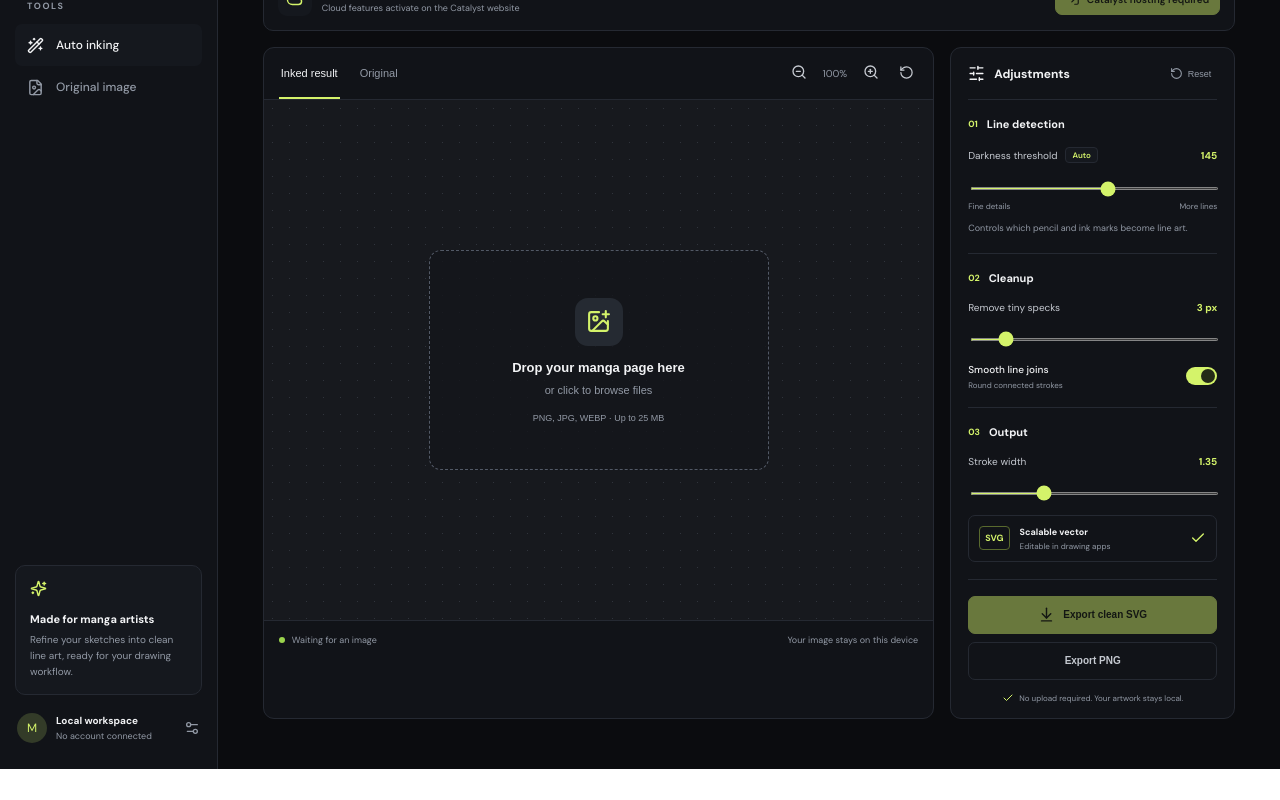
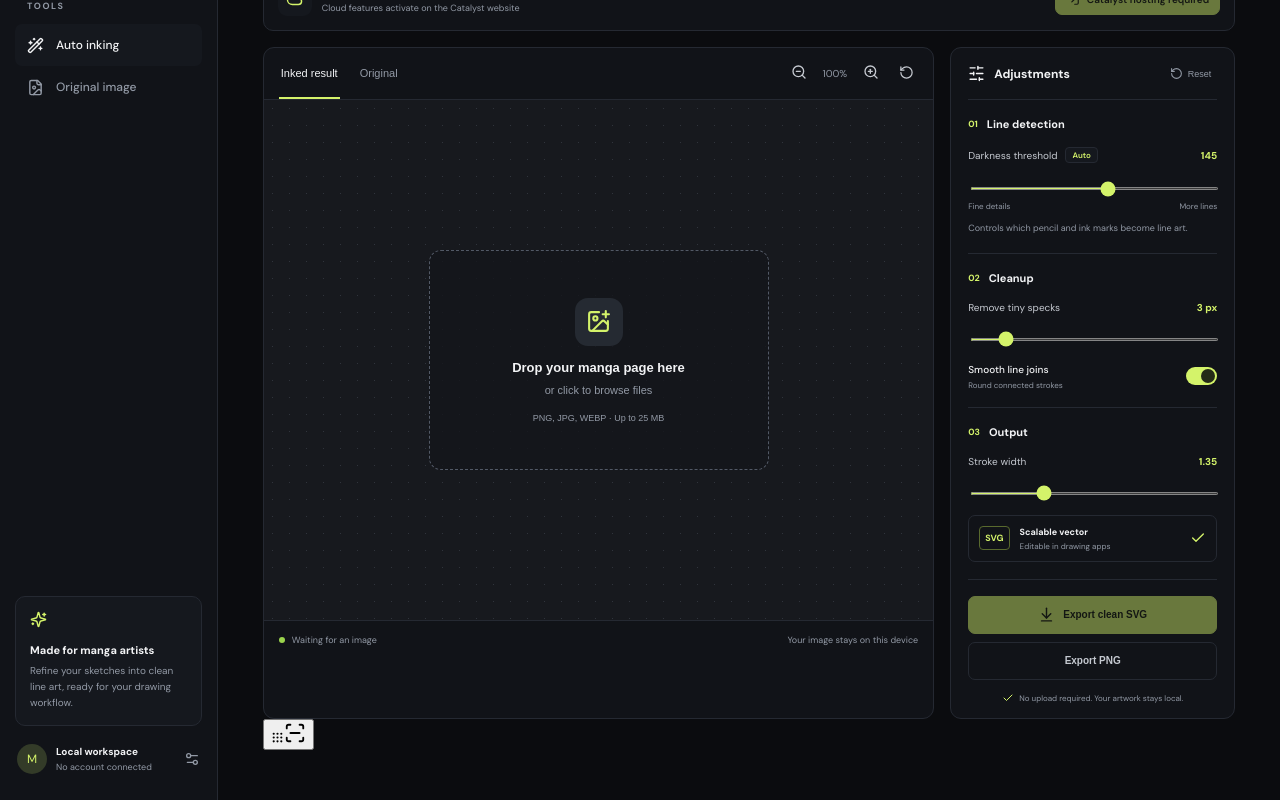
Before and after one commit to rohit42i/-mangaink, a React (Vite) app: page / in a window 1280 px wide. Shown: the part 239-1039 px from the top of the page. Before the commit the page ends 1008 px from the top, so only its background shows below. Built offline with nearby package versions, Linux system fonts and the light colour scheme.

Commit message:
Mount floating quick tools outside artwork canvas

```diff
--- a/src/App.jsx
+++ b/src/App.jsx
@@ -1,6 +1,7 @@
 import React,{useCallback,useEffect,useRef,useState}from'react';
 import{ArrowDownToLine,Check,ChevronDown,CircleHelp,FileImage,FolderOpen,Layers,Moon,RotateCcw,ScanLine,Settings2,SlidersHorizontal,Sun,Upload,ZoomIn,ZoomOut,ImagePlus,Sparkles,WandSparkles,ScanSearch}from'lucide-react';
 import CatalystWorkspace from './components/CatalystWorkspace.jsx';
+import FloatingTools from './components/FloatingTools.jsx';
 import { otsu, trace } from './lib/imageProcessing.js';
 const clamp=(v,a,b)=>Math.max(a,Math.min(b,v));
 export default function App(){const[input,setInput]=useState(null),[result,setResult]=useState(null),[threshold,setThreshold]=useState(145),[speck,setSpeck]=useState(3),[stroke,setStroke]=useState(1.35),[smooth,setSmooth]=useState(true),[view,setView]=useState('ink'),[dark,setDark]=useState(true),[zoom,setZoom]=useState(1),[busy,setBusy]=useState(false),[error,setError]=useState('');const ref=useRef(null),imgRef=useRef(null);
@@ -21,4 +22,4 @@ return <div className={'app '+(dark?'dark':'light')}><header className="topbar">
 <div className="setting"><div className="section-title"><em>02</em><b>Cleanup</b></div><div className="setting-line"><label>Remove tiny specks</label><output>{speck} px</output></div><input type="range" min="1" max="18" value={speck} onChange={e=>setSpeck(+e.target.value)}/><div className="switch-row"><span><b>Smooth line joins</b><small>Round connected strokes</small></span><button className={'switch '+(smooth?'on':'')} onClick={()=>setSmooth(v=>!v)}><i/></button></div></div>
 <div className="setting"><div className="section-title"><em>03</em><b>Output</b></div><div className="setting-line"><label>Stroke width</label><output>{stroke.toFixed(2)}</output></div><input type="range" min=".5" max="3.5" step=".05" value={stroke} onChange={e=>setStroke(+e.target.value)}/><div className="format"><span>SVG</span><div><b>Scalable vector</b><small>Editable in drawing apps</small></div><Check size={16}/></div></div>
 <div className="settings-bottom"><button className="primary" onClick={()=>download('svg')} disabled={!result}><ArrowDownToLine size={17}/> Export clean SVG</button><button className="secondary" onClick={()=>download('png')} disabled={!result}>Export PNG</button><small><Check size={12}/> No upload required. Your artwork stays local.</small></div></aside></div>
-{error&&<div className="error">{error}<button onClick={()=>setError('')}>Dismiss</button></div>}<input ref={ref} hidden type="file" accept="image/*" onChange={e=>load(e.target.files?.[0])}/></section></main></div>}
+<FloatingTools onImport={()=>ref.current?.click()} onToggleView={()=>setView(v=>v==='original'?'ink':'original')} onReprocess={()=>imgRef.current&&run(imgRef.current)} onExportSvg={()=>download('svg')} onExportPng={()=>download('png')} hasImage={!!input} hasResult={!!result} view={view}/>{error&&<div className="error">{error}<button onClick={()=>setError('')}>Dismiss</button></div>}<input ref={ref} hidden type="file" accept="image/*" onChange={e=>load(e.target.files?.[0])}/></section></main></div>}
```
